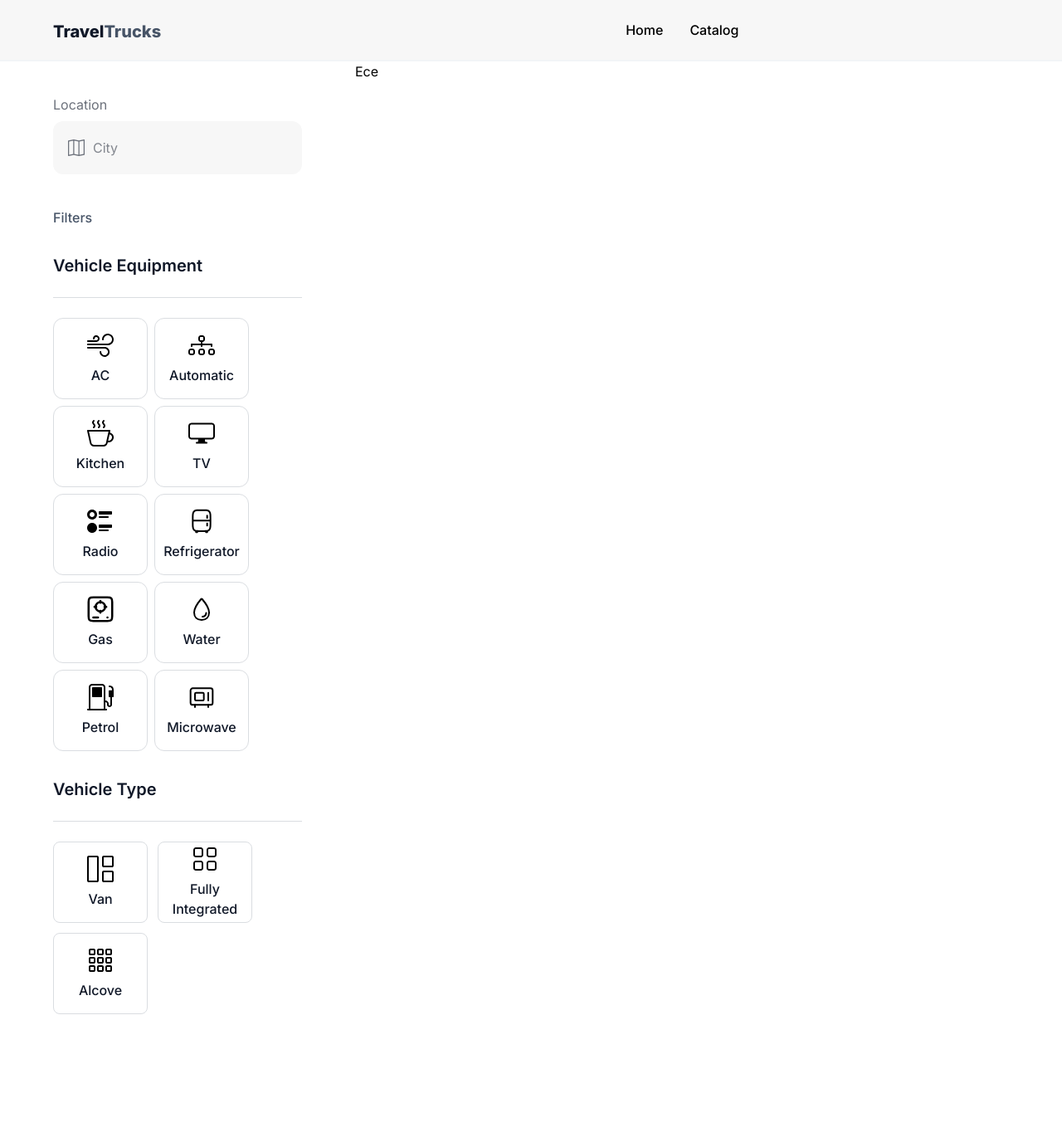
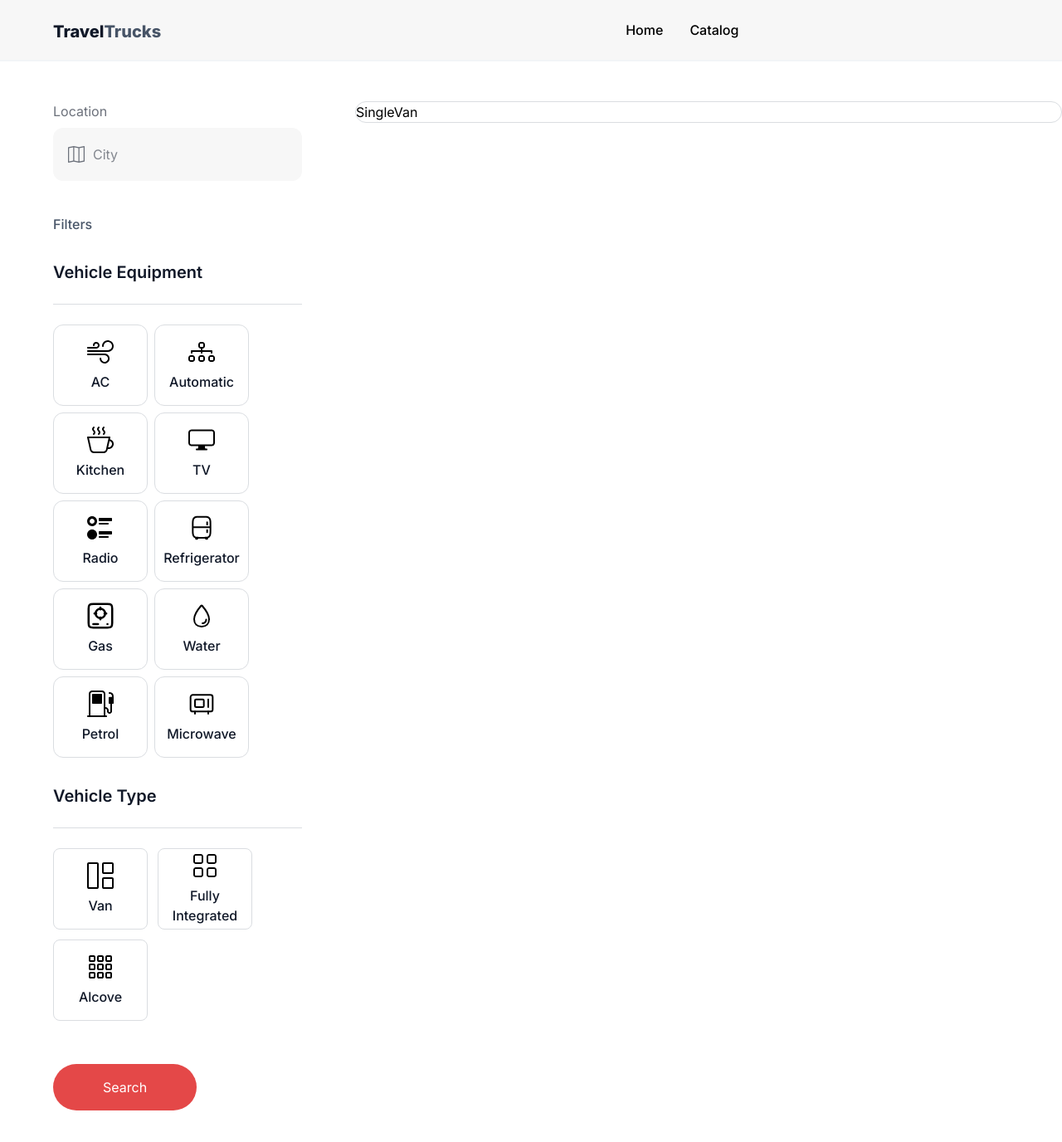
Before and after one commit to metlandus/Travel-trucks, a React (Vite) app: page /catalog in a window 1280 px wide. Shown: the whole page at 83% size. Before the commit the page ends 1222 px from the top, so only its background shows below. Built offline with nearby package versions, Linux system fonts and the light colour scheme.

Commit message:
Small css fixes

```diff
--- a/src/components/Location.jsx
+++ b/src/components/Location.jsx
@@ -5,7 +5,7 @@ function Location() {
 	const locations = ["Turkey", "USA", "France", "UAE"];
 
 	return (
-		<div className="flex flex-col text-main gap-2 my-10">
+		<div className="flex flex-col text-main gap-2 mb-10">
 			<label htmlFor="location" className="text-gray">
 				Location
 			</label>
--- a/src/components/SideBar.jsx
+++ b/src/components/SideBar.jsx
@@ -11,6 +11,9 @@ function SideBar() {
 				<p className="text-text font-medium">Filters</p>
 				<Equipment />
 				<VehicleType />
+				<button className="bg-button hover:bg-button-hover text-white rounded-full px-15 py-4 self-start">
+					Search
+				</button>
 			</div>
 		</div>
 	);
--- /dev/null
+++ b/src/components/SingleVan.jsx
@@ -0,0 +1,11 @@
+import React from "react";
+
+const SingleVan = () => {
+	return (
+		<div className="flex flex-col gap-8 border-1 rounded-2xl border-gray-light">
+			SingleVan
+		</div>
+	);
+};
+
+export default SingleVan;
--- /dev/null
+++ b/src/components/Vans.jsx
@@ -0,0 +1,12 @@
+import React from "react";
+import SingleVan from "./SingleVan";
+
+const Vans = () => {
+	return (
+		<div>
+			<SingleVan />
+		</div>
+	);
+};
+
+export default Vans;
--- a/src/components/VehicleType.jsx
+++ b/src/components/VehicleType.jsx
@@ -3,7 +3,7 @@ import svg from "../assets/icomoon/symbol-defs.svg";
 
 const VehicleType = () => {
 	return (
-		<div className="flex flex-col gap-6">
+		<div className="flex flex-col gap-6 mb-5">
 			<h2 className="text-main font-semibold text-xl border-b-1 border-b-gray-light pb-6">
 				Vehicle Type
 			</h2>
--- a/src/pages/Catalog.jsx
+++ b/src/pages/Catalog.jsx
@@ -1,13 +1,16 @@
 import React from "react";
 import SideBar from "../components/SideBar";
+import Vans from "../components/Vans";
 
 function Catalog() {
 	return (
-		<div className="flex flex-row">
+		<div className="flex flex-row mt-12 mb-10">
 			<div className="flex-1/3">
 				<SideBar />
 			</div>
-			<div className="flex-2/3">Ece</div>
+			<div className="flex-2/3">
+				<Vans />
+			</div>
 		</div>
 	);
 }
--- a/src/pages/Homepage.jsx
+++ b/src/pages/Homepage.jsx
@@ -4,7 +4,7 @@ import { Link } from "react-router-dom";
 
 function Homepage() {
 	return (
-		<div className="h-[calc(100vh-73px)] flex items-center relative">
+		<div className="h-[calc(100vh-74px)] flex items-center relative">
 			<div
 				className="absolute inset-0 bg-cover bg-center"
 				style={{
```
